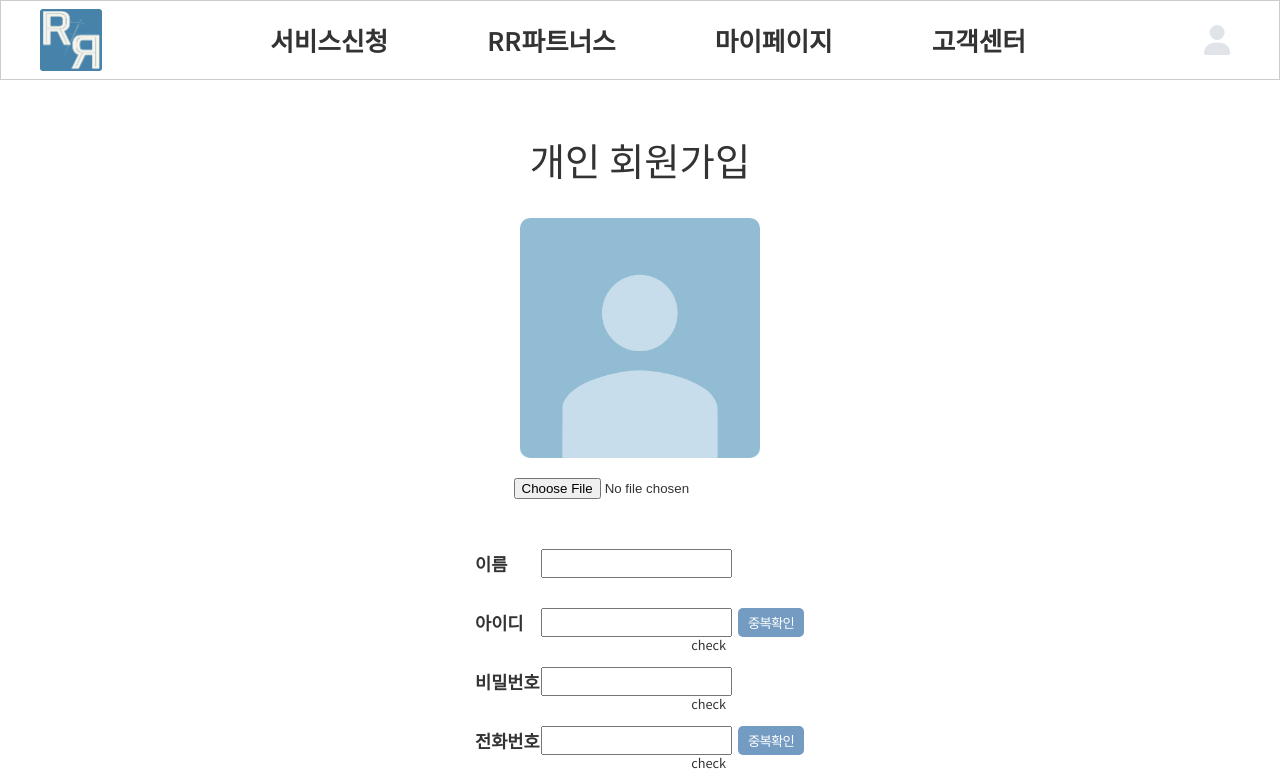
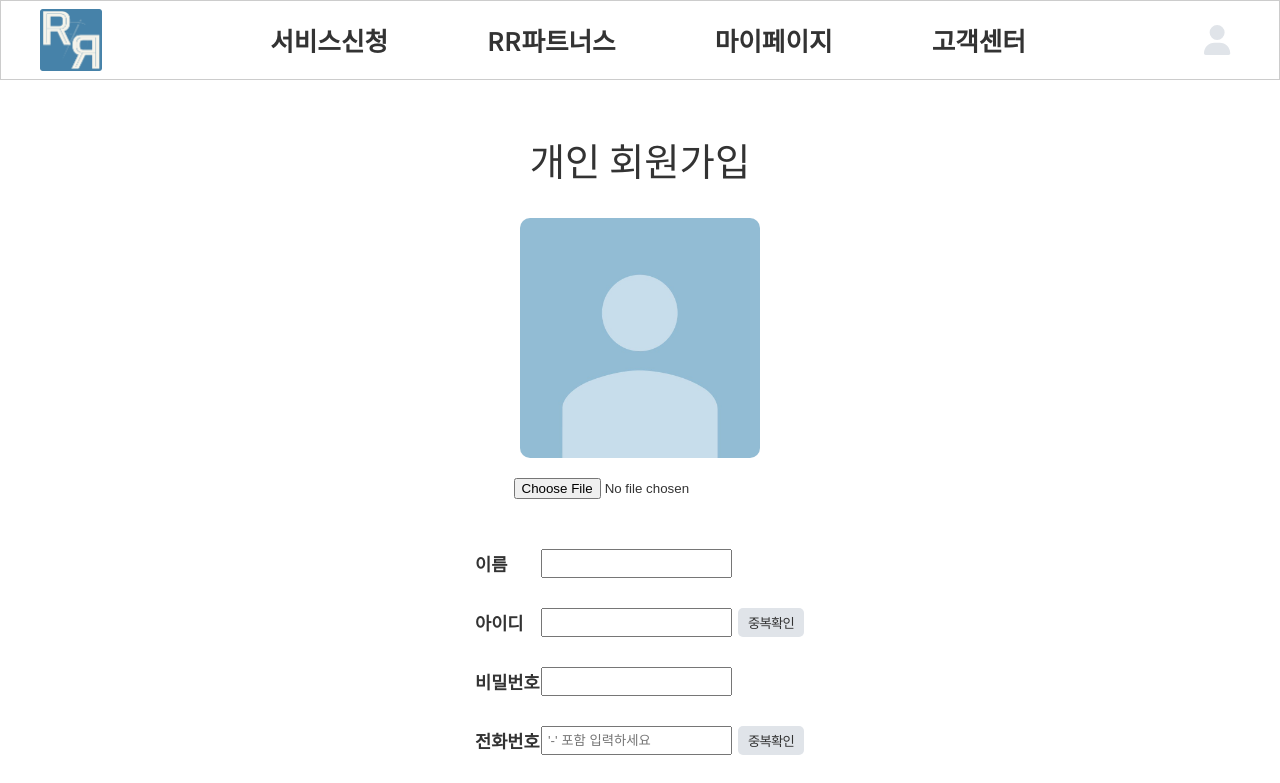
Before and after one commit to pshyun123/prj_repairrun, a React (Create React App) app: page /Join in a window 1280 px wide. Shown: the top 783 px of the page. Built offline with nearby package versions, Linux system fonts and the light colour scheme.

Commit message:
현지 : 회원가입 유효성 추가 20231109

```diff
--- a/src/pages/Join.jsx
+++ b/src/pages/Join.jsx
@@ -1,6 +1,7 @@
 import React, { useState, useEffect } from "react";
 import { useNavigate } from "react-router-dom";
 import { storage } from "../api/firebase";
+import DaumPostcode from "react-daum-postcode";
 import Joinstyle from "../style/Joinstyle";
 import basicProfile from "../images/기본프로필.jpg";
 import Modal from "../util/Modal";
@@ -21,10 +22,18 @@ const Join = () => {
   const [inputAddr, setInputAddr] = useState("");
 
   // 오류 메세지
+  const [nameMessage, setNameMessage] = useState("");
   const [idMessage, setIdMessage] = useState("");
   const [pwMessage, setPwMessage] = useState("");
   const [phoneMessage, setPhoneMessage] = useState("");
   const [emailMessage, setEmailMessage] = useState("");
+
+  // 유효성 검사
+  const [isName, setIsName] = useState(false);
+  const [isId, setIsId] = useState(false);
+  const [isPw, setIsPw] = useState(false);
+  const [isPhone, setIsPhone] = useState(false);
+  const [isEmail, setIsEmail] = useState(false);
 
   //팝업 처리
   const [openModal, setModalOpen] = useState(false);
@@ -36,6 +45,79 @@ const Join = () => {
   const handleFileInputChange = (e) => {
     setImgSrc(URL.createObjectURL(e.target.files[0]));
     console.log(imgSrc);
+  };
+
+  const regexList = [
+    // id
+    /^[a-zA-Z0-9]{8,15}$/,
+    //pw
+    /^(?=.*[a-z])(?=.*[A-Z])(?=.*\d)(?=.*[@$!%_#^*?])[A-Za-z\d@$!%_#^*?]{12,15}$/,
+    //phone
+    /^\d{3}-\d{4}-\d{4}$/,
+    //email
+    /^[0-9a-zA-Z]([-_\.]?[0-9a-zA-Z])*@[0-9a-zA-Z]([-_\.]?[0-9a-zA-Z])*\.[a-zA-Z]{2,3}$/,
+  ];
+  const onChangeInput = (e, num) => {
+    switch (num) {
+      case 1:
+        const currName = e.target.value;
+        setInputName(currName);
+        if (currName.length < 6 || currName.length > 15) {
+          setNameMessage("2자 이상 5자 이하로 입력하세요");
+          setIsName(false);
+        } else {
+          setNameMessage("사용 가능합니다");
+          setIsName(true);
+        }
+        break;
+      case 2:
+        const currId = e.target.value;
+        setInputId(currId);
+        if (!regexList[0].test(currId)) {
+          setIdMessage("영문,숫자 8자이상 15자 이하로 입력하세요");
+          setIsId(false);
+        } else {
+          setIdMessage("중복확인을 해주세요");
+          setIsId(false);
+        }
+        break;
+      case 3:
+        const currPw = e.target.value;
+        setInputPw(currPw);
+        if (!regexList[1].test(currPw)) {
+          setPwMessage(
+            "소대문자, 숫자, 특수기호 포함 12자 이상 15자 이하로 입력 하세요"
+          );
+          setIsPw(false);
+        } else {
+          setPwMessage("사용 가능합니다");
+          setIsPw(true);
+        }
+        break;
+      case 4:
+        const currPhone = e.target.value;
+        setInputPhone(currPhone);
+        if (!regexList[2].test(currPhone)) {
+          setPhoneMessage("잘못 입력 하셨습니다.");
+          setIsPhone(false);
+        } else {
+          setPhoneMessage("중복확인을 해주세요");
+          setIsPhone(false);
+        }
+        break;
+      case 5:
+        const currEmail = e.target.value;
+        setInputEmail(currEmail);
+        if (!regexList[3].test(currEmail)) {
+          setEmailMessage("잘못 된 형식입니다.");
+          setIsEmail(false);
+        } else {
+          setEmailMessage("중복확인을 해주세요");
+          setIsEmail(false);
+        }
+        break;
+      default:
+    }
   };
 
   // 중복확인 필요
@@ -66,25 +148,49 @@ const Join = () => {
             <div className="inputArea">
               <label name="name">
                 <span>이름</span>
-                <input type="text" />
+                <div className="box">
+                  <input type="text" onChange={(e) => onChangeInput(e, 1)} />
+                  {inputName.length > 0 && (
+                    <p className={`check ${isName ? "pass" : "fail"}`}>
+                      {nameMessage}
+                    </p>
+                  )}
+                </div>
               </label>
             </div>
             <div className="inputArea">
               <label name="userId">
                 <span>아이디</span>
                 <div className="box">
-                  <input type="text" />
-                  <p className="check">check</p>
+                  <input type="text" onChange={(e) => onChangeInput(e, 2)} />
+                  {inputId.length > 0 && (
+                    <p className={`check ${isId ? "pass" : "fail"}`}>
+                      {idMessage}
+                    </p>
+                  )}
                 </div>
-                <button>중복확인</button>
+                {regexList[0].test(inputId) ? (
+                  <button className="active" onClick={() => checkUnique(1)}>
+                    중복확인
+                  </button>
+                ) : (
+                  <button>중복확인</button>
+                )}
               </label>
             </div>
             <div className="inputArea">
               <label name="">
                 <span>비밀번호</span>
                 <div className="box">
-                  <input type="password" />
-                  <p className="check">check</p>
+                  <input
+                    type="password"
+                    onChange={(e) => onChangeInput(e, 3)}
+                  />
+                  {inputPw.length > 0 && (
+                    <p className={`check ${isPw ? "pass" : "fail"}`}>
+                      {pwMessage}
+                    </p>
+                  )}
                 </div>
               </label>
             </div>
@@ -92,32 +198,60 @@ const Join = () => {
               <label name="">
                 <span>전화번호</span>
                 <div className="box">
-                  <input type="text" />
-                  <p className="check">check</p>
+                  <input
+                    type="text"
+                    placeholder="'-' 포함 입력하세요"
+                    onChange={(e) => onChangeInput(e, 4)}
+                  />
+                  {inputPhone.length > 0 && (
+                    <p className={`check ${isPhone ? "pass" : "fail"}`}>
+                      {phoneMessage}
+                    </p>
+                  )}
                 </div>
-                <button>중복확인</button>
+                {regexList[2].test(inputPhone) ? (
+                  <button className="active" onClick={() => checkUnique(2)}>
+                    중복확인
+                  </button>
+                ) : (
+                  <button>중복확인</button>
+                )}
               </label>
             </div>
             <div className="inputArea">
               <label name="">
                 <span>EMAIL</span>
                 <div className="box">
-                  <input type="email" />
-                  <p className="check">check</p>
+                  <input type="email" onChange={(e) => onChangeInput(e, 5)} />
+                  {inputEmail.length > 0 && (
+                    <p className={`check ${isEmail ? "pass" : "fail"}`}>
+                      {emailMessage}
+                    </p>
+                  )}
                 </div>
-                <button>중복확인</button>
+                {regexList[3].test(inputEmail) ? (
+                  <button className="active" onClick={() => checkUnique(3)}>
+                    중복확인
+                  </button>
+                ) : (
+                  <button>중복확인</button>
+                )}
               </label>
             </div>
             <div className="inputArea">
               <label name="addr">
                 <span>주소</span>
                 <input type="text" />
-                <button>주소찾기</button>
+                <button className="active">주소찾기</button>
               </label>
             </div>
           </div>
           <div className="btnBox">
-            <button>제출하기</button>
+            {isName && isId && isPw && isPhone && isEmail ? (
+              <button className="active">제출하기</button>
+            ) : (
+              <button>제출하기</button>
+            )}
           </div>
         </div>
       </Joinstyle>
--- a/src/style/Joinstyle.jsx
+++ b/src/style/Joinstyle.jsx
@@ -66,18 +66,31 @@ const Joinstyle = styled.section`
               width: 94%;
               text-align: right;
               font-size: 0.8em;
+              word-break: keep-all;
+              letter-spacing: -1.2px;
+              &.pass {
+                color: var(--DARKBLUE);
+              }
+              &.fail {
+                color: red;
+              }
             }
           }
           button {
             border: none;
-            cursor: pointer;
             padding: 5px 10px;
             border-radius: 5px;
-            background-color: var(--MIDBLUE);
-            color: white;
+            background-color: var(--GREY);
+            color: #333;
             letter-spacing: -0.8px;
-            &:hover {
-              background-color: var(--DARKBLUE);
+
+            &.active {
+              cursor: pointer;
+              background-color: var(--MIDBLUE);
+              color: white;
+              &:hover {
+                background-color: var(--DARKBLUE);
+              }
             }
           }
         }
@@ -88,7 +101,7 @@ const Joinstyle = styled.section`
       justify-content: center;
       button {
         border: none;
-        padding: 10px 20px;
+        padding: 14px 20px;
         border-radius: 5px;
         background-color: var(--GREY);
         &.active {
```
Also changed, not shown: src/component/DaumPost.jsx (+19 -1 lines).
